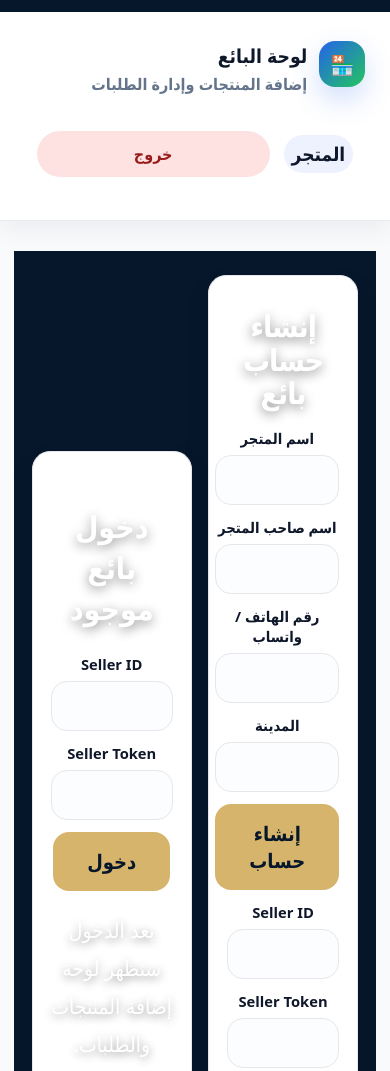
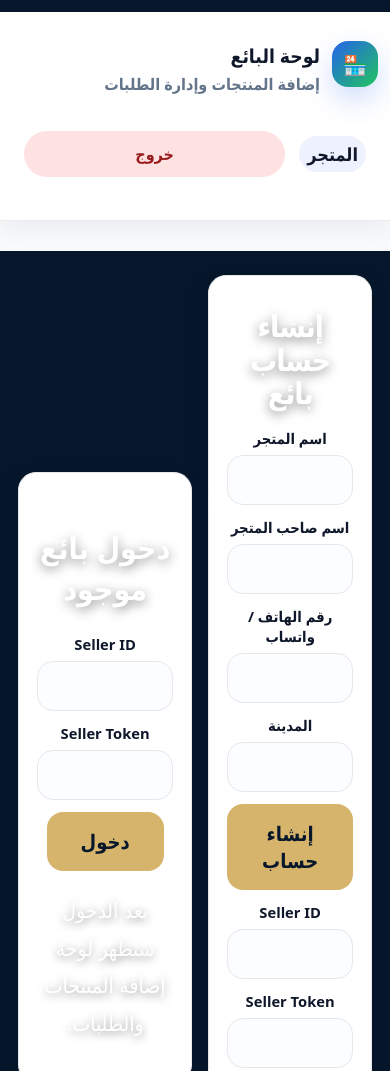
Before and after one commit to smed85637-stack/my-marketplace-store, a website: page public/seller.html in a window 390 px wide. Shown: the top 1071 px of the page. Drawn offline with Linux system fonts and the light colour scheme.

Commit message:
Update style.css

```diff
--- a/public/style.css
+++ b/public/style.css
@@ -1570,3 +1570,113 @@ h2 {
     font-size: 32px !important;
   }
 }
+/* ===== إصلاح عرض الصفحة على الهاتف ===== */
+
+html,
+body {
+  width: 100% !important;
+  max-width: 100% !important;
+  margin: 0 !important;
+  padding: 0 !important;
+  overflow-x: hidden !important;
+}
+
+/* منع أي جزء من الموقع من الخروج يمين أو يسار */
+body > *,
+header,
+main,
+section,
+footer,
+.hero,
+.banner,
+.main-banner,
+.categories,
+.products-grid,
+#products {
+  max-width: 100% !important;
+  box-sizing: border-box !important;
+}
+
+/* إلغاء أي عرض كبير سبب خروج الصفحة */
+.container,
+.wrapper,
+.content,
+.page,
+.home,
+.shop,
+.store,
+.main,
+.app {
+  width: 100% !important;
+  max-width: 100% !important;
+  margin-left: auto !important;
+  margin-right: auto !important;
+  box-sizing: border-box !important;
+}
+
+/* الهيدر يرجع كامل داخل الشاشة */
+header {
+  width: 100% !important;
+  overflow: hidden !important;
+}
+
+/* القائمة العلوية لا تكسر الصفحة */
+nav,
+header nav {
+  width: 100% !important;
+  max-width: 100% !important;
+  display: flex !important;
+  justify-content: flex-start !important;
+  align-items: center !important;
+  gap: 14px !important;
+  overflow-x: auto !important;
+  overflow-y: hidden !important;
+  white-space: nowrap !important;
+  padding: 8px 12px !important;
+  box-sizing: border-box !important;
+}
+
+nav a,
+header nav a {
+  flex: 0 0 auto !important;
+  font-size: 18px !important;
+}
+
+/* البحث داخل الشاشة */
+input[type="search"],
+input[placeholder*="بحث"],
+input[placeholder*="ابحث"] {
+  width: 82% !important;
+  max-width: 390px !important;
+  margin-left: auto !important;
+  margin-right: auto !important;
+  display: block !important;
+}
+
+/* البنر لا يخرج خارج الشاشة */
+.hero,
+.banner,
+.main-banner {
+  width: 100% !important;
+  max-width: 100% !important;
+  margin-left: 0 !important;
+  margin-right: 0 !important;
+  overflow: hidden !important;
+}
+
+/* صور البنر والمنتجات */
+img {
+  max-width: 100% !important;
+}
+
+/* الأقسام تبقى مرتبة */
+.categories,
+.categories-row {
+  width: 100% !important;
+  max-width: 100% !important;
+  display: grid !important;
+  grid-template-columns: repeat(2, 1fr) !important;
+  gap: 26px !important;
+  padding: 0 18px !important;
+  box-sizing: border-box !important;
+}
```
